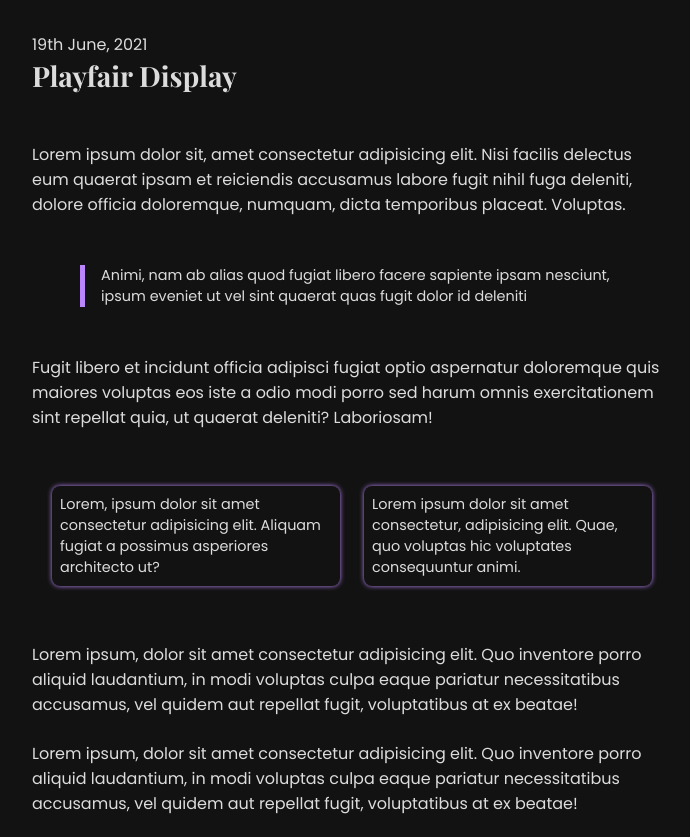
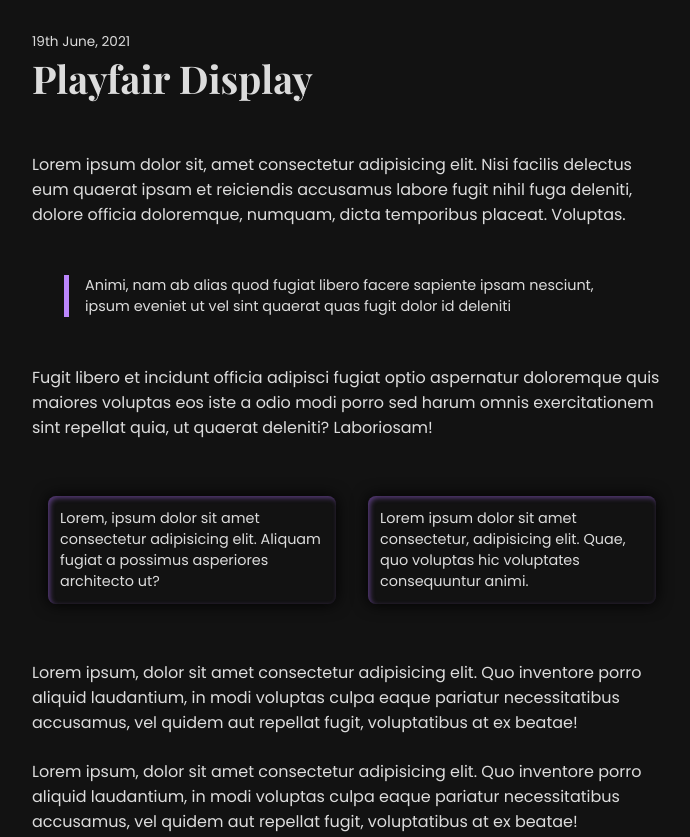
Before and after one commit to sanjibdey104/page-scroll-tracker, a plain HTML site: page index.html in a window 1280 px wide. Shown: the top 837 px of the page, without its empty margins (288-978 px from the left). Drawn offline with nearby package versions, Linux system fonts and the light colour scheme.

Commit message:
style: theme consistency adjustments

```diff
--- a/styles/styles.scss
+++ b/styles/styles.scss
@@ -4,6 +4,8 @@ $secondary-font: 'Playfair Display', serif;
 $bg-dark: #121212;
 $text-color: #ffffffda;
 $accent-color: #bb86fc;
+$green-tint: rgba(130, 255, 130, 0.753);
+$box-shadow-accent: #7d52b1a6;
 
 html {
   font-family: 100%;
@@ -47,24 +49,32 @@ ul {
   width: 50%;
   margin: 0 auto;
   padding: 2rem 0;
+
+  @media (max-width: 600px) {
+    width: 80%;
+  }
 }
 
 .scroll-tracker {
   position: fixed;
   top: 0;
   left: 0;
-  height: 3px;
-  background-color: #bb86fc;
+  height: 4px;
+  background-color: $accent-color;
+  background: linear-gradient(right, $accent-color, $green-tint);
+}
+
+.date {
+  font-size: 0.85rem;
 }
 
 .title {
   font-family: $secondary-font;
-  font-size: clamp(100%, 1.75rem, 2.5rem);
+  font-size: clamp(2rem, 3vw, 2.5rem);
   margin-bottom: 3rem;
 }
 
 .content {
-  font-size: clamp(100%, 0.5rem, 1rem);
   display: flex;
   flex-direction: column;
   gap: 1.5rem;
@@ -75,6 +85,7 @@ ul {
     padding-left: 1rem;
     font-size: 0.9rem;
     border-left: 5px solid $accent-color;
+    transform: translateX(-1rem);
     margin: 1.5rem 0;
   }
 }
@@ -83,7 +94,7 @@ ul {
   display: grid;
   grid-template-columns: repeat(auto-fit, minmax(15rem, 18rem));
   justify-content: center;
-  gap: 1.5rem;
+  gap: 2rem;
   margin: 2rem 0;
 
   &>* {
@@ -91,8 +102,8 @@ ul {
   }
 
   article {
-    box-shadow: 0 0 5px $accent-color;
-    padding: 0.5rem;
+    box-shadow: 0 0 1rem #000, inset 2px 2px 5px $box-shadow-accent;
+    padding: 0.75rem;
     font-size: 0.9rem;
     border-radius: 0.5rem;
   }
```
Also changed, not shown: css/styles.css, index.html (indentation only), 1 other file.
